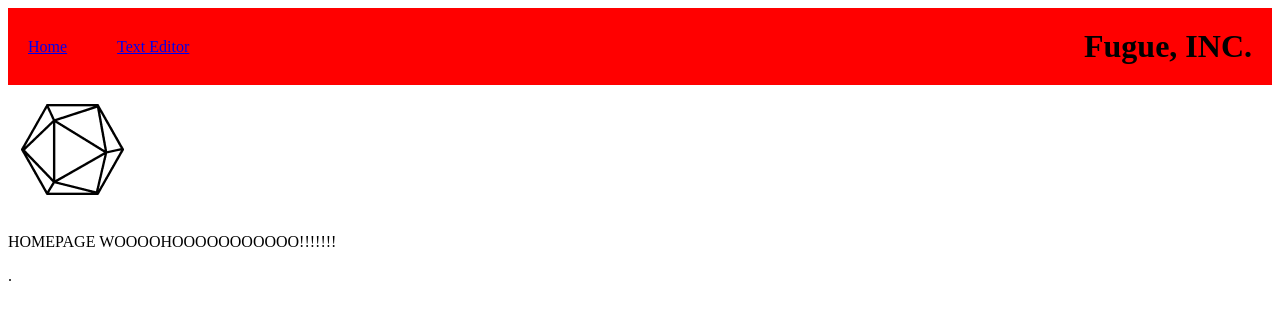
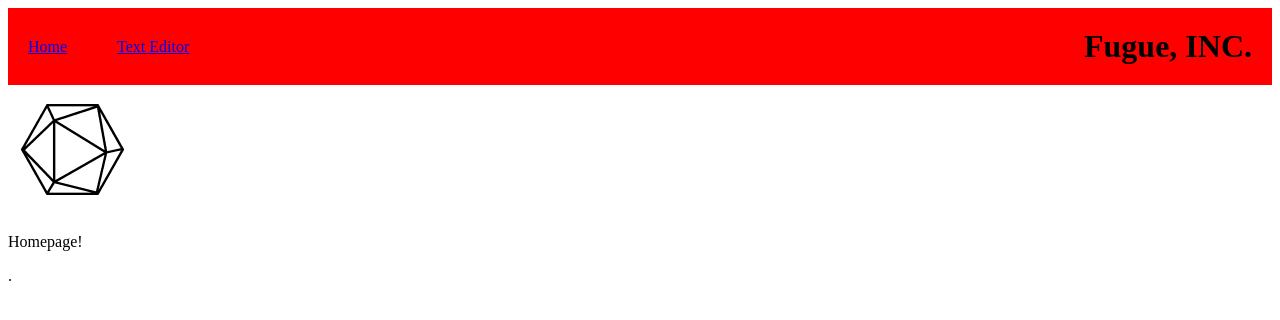
Before and after one commit to Amadoub02/fugue, an Angular app: page / in a window 1280 px wide. Shown: the top 320 px of the page. Built offline with nearby package versions, Linux system fonts and the light colour scheme.

Commit message:
Edited to Merge

```diff
--- a/src/app/homepage/homepage.component.html
+++ b/src/app/homepage/homepage.component.html
@@ -1,9 +1,10 @@
+<!--HOMEPAGE COMPONENT-->
 <div class="half-page-image">
     <img src="images/fugue-favicon-black.png" class="full-width">
 </div>
 <section>
     <p>
-        HOMEPAGE WOOOOHOOOOOOOOOOO!!!!!!!
+        Homepage!
     </p>
 </section>
 <footer>
```
